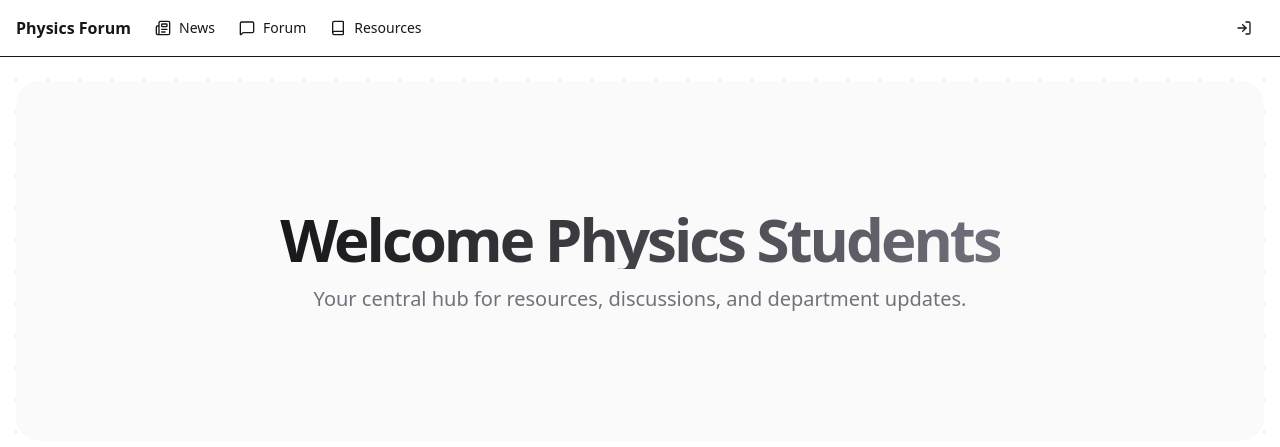
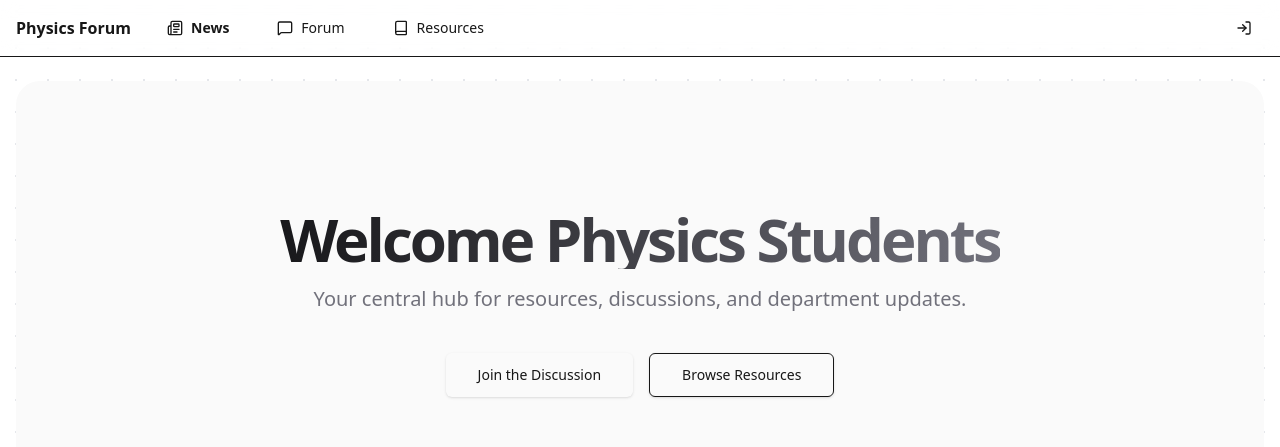
Before and after one commit to imalightbulb/physc-site, a Next.js app: page / in a window 1280 px wide. Shown: the top 447 px of the page. Built offline with nearby package versions, Linux system fonts and the light colour scheme; no server answers; the database is empty.

Commit message:
forum overhaul

```diff
--- a/app/page.tsx
+++ b/app/page.tsx
@@ -1,4 +1,6 @@
 import { createClient } from '@/utils/supabase/server'
+import Link from 'next/link'
+import { Button } from '@/components/ui/button'
 import { Markdown } from '@/components/Markdown'
 import { Card, CardContent, CardHeader, CardTitle } from '@/components/ui/card'
 import { NewsItem } from '@/types/database'
@@ -25,6 +27,14 @@
             <p className="mx-auto max-w-[700px] text-zinc-500 md:text-xl dark:text-zinc-400">
               Your central hub for resources, discussions, and department updates.
             </p>
+            <div className="flex gap-4 mt-6">
+              <Button asChild size="lg" className="hover:scale-105 transition-transform">
+                <Link href="/forum">Join the Discussion</Link>
+              </Button>
+              <Button asChild variant="outline" size="lg" className="hover:scale-105 transition-transform">
+                <Link href="/resources">Browse Resources</Link>
+              </Button>
+            </div>
           </div>
         </div>
       </section>
--- a/components/Navbar.tsx
+++ b/components/Navbar.tsx
@@ -28,11 +28,13 @@
                                 key={link.href}
                                 href={link.href}
                                 className={cn(
-                                    "transition-colors hover:text-foreground/80 flex items-center gap-2",
-                                    pathname === link.href ? "text-foreground" : "text-foreground/60"
+                                    "relative px-3 py-2 rounded-md transition-all duration-200 group flex items-center gap-2",
+                                    pathname === link.href
+                                        ? "text-primary bg-primary/10 font-semibold"
+                                        : "text-muted-foreground hover:text-primary hover:bg-muted"
                                 )}
                             >
-                                <link.icon className="h-4 w-4" />
+                                <link.icon className={cn("h-4 w-4 transition-transform group-hover:scale-110", pathname === link.href && "text-primary")} />
                                 {link.label}
                             </Link>
                         ))}
--- a/components/ui/dialog.tsx
+++ b/components/ui/dialog.tsx
@@ -38,7 +38,7 @@
         <DialogPrimitive.Content
             ref={ref}
             className={cn(
-                "fixed left-[50%] top-[50%] z-50 grid w-full max-w-lg translate-x-[-50%] translate-y-[-50%] gap-4 border bg-background p-6 shadow-lg duration-200 data-[state=open]:animate-in data-[state=closed]:animate-out data-[state=closed]:zoom-out-95 data-[state=open]:zoom-in-95 data-[state=closed]:slide-out-to-left-1/2 data-[state=closed]:slide-out-to-top-[48%] data-[state=open]:slide-in-from-left-1/2 data-[state=open]:slide-in-from-top-[48%] sm:rounded-lg",
+                "fixed left-[50%] top-[50%] z-50 grid w-full max-w-lg translate-x-[-50%] translate-y-[-50%] gap-4 border bg-background p-6 shadow-lg duration-200 data-[state=open]:animate-in data-[state=closed]:animate-out data-[state=closed]:zoom-out-95 data-[state=open]:zoom-in-95 data-[state=closed]:slide-out-to-left-1/2 data-[state=closed]:slide-out-to-top-[48%] data-[state=open]:slide-in-from-left-1/2 data-[state=open]:slide-in-from-top-[48%] sm:rounded-lg text-foreground",
                 className
             )}
             {...props}
```
